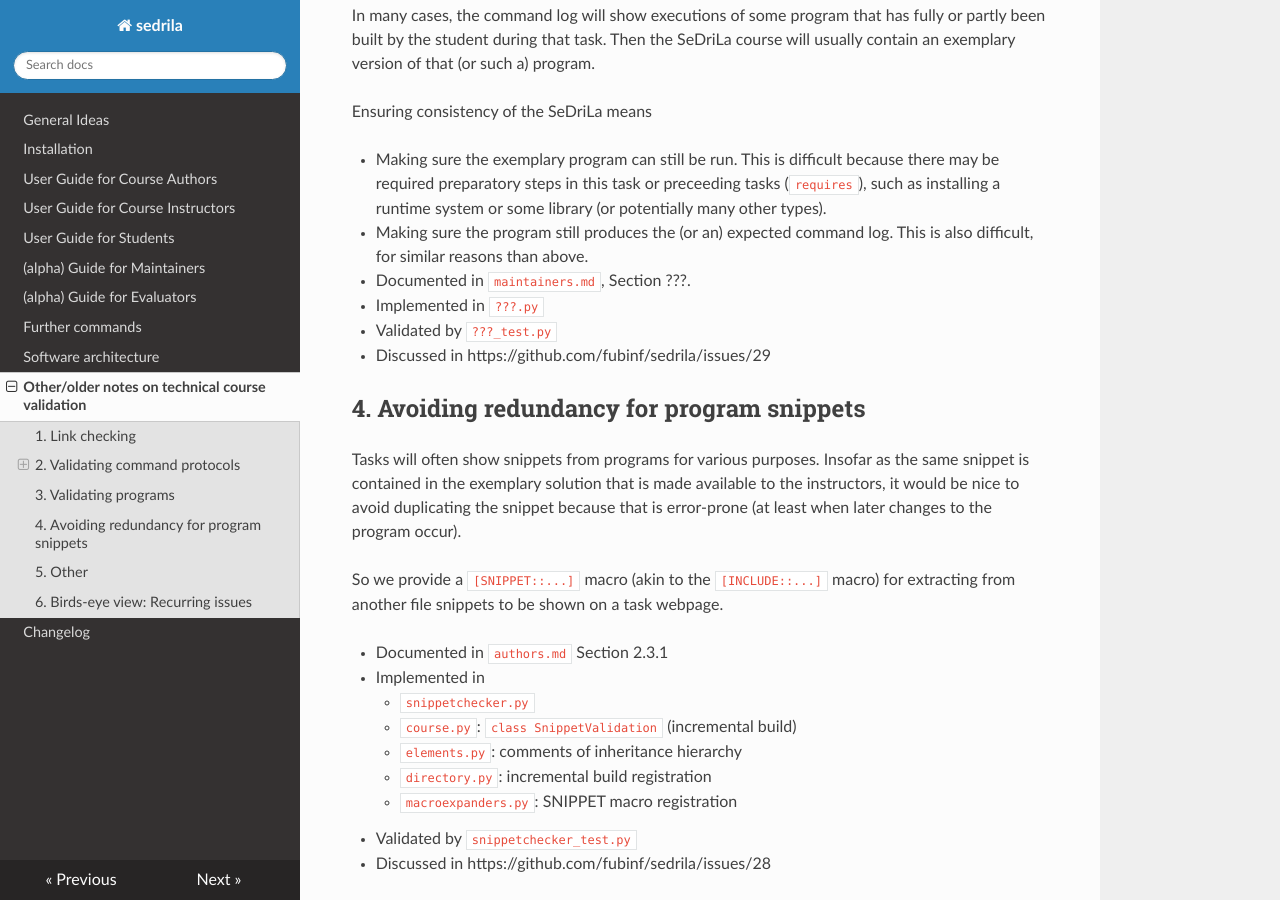
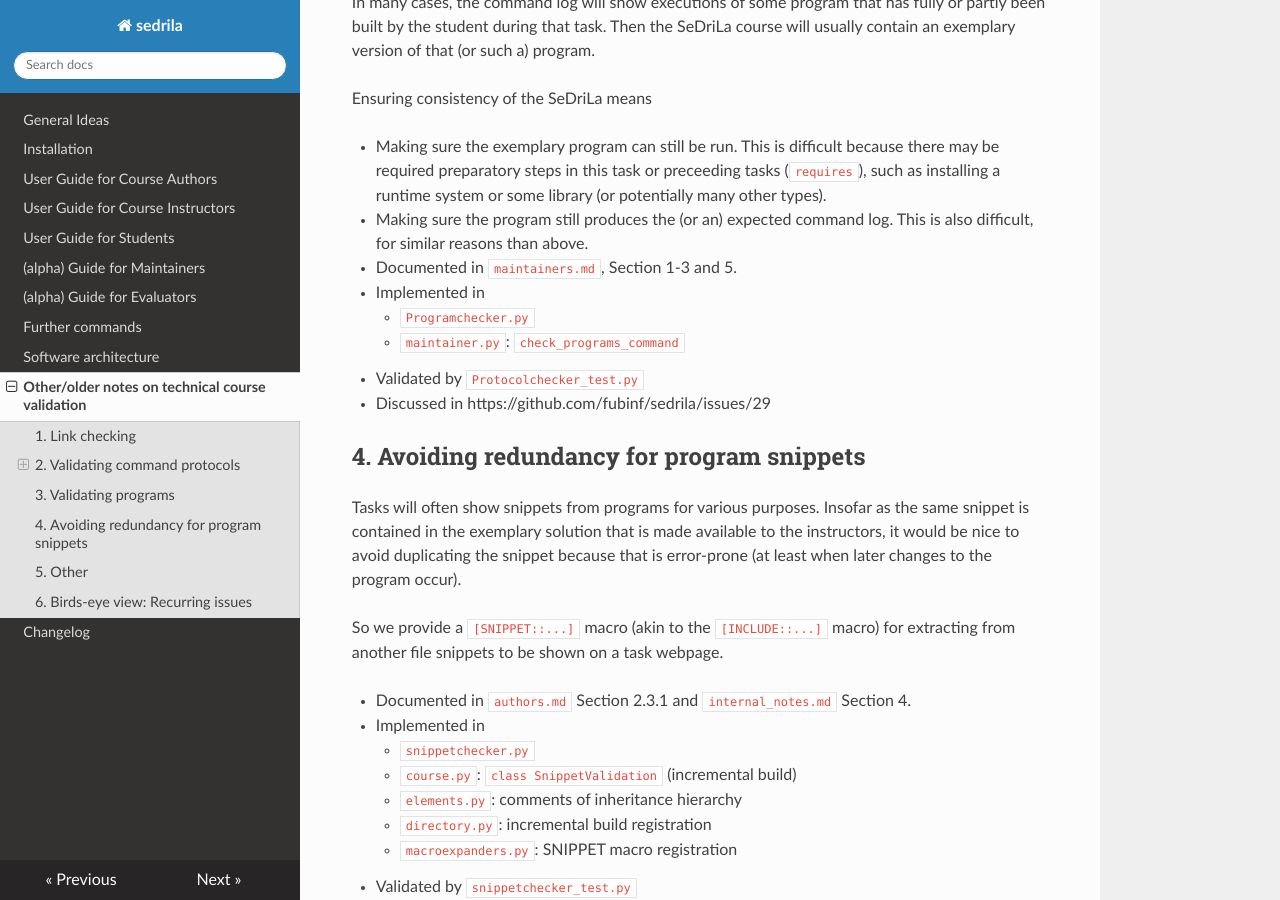
Before and after one commit to fubinf/sedrila, an MkDocs documentation site: the page built from docs/course_testing.md, in a window 1280 px wide and 900 px high, scrolled down 4199 px. Built offline with MkDocs 1.6.1, drawn with Linux system fonts in a browser that asks for light colours; nearby versions of some CDN libraries; some of the changed text lies outside the part shown.

Commit message:
course_testing.md: update and correct scope

```diff
--- a/docs/course_testing.md
+++ b/docs/course_testing.md
@@ -16,7 +16,7 @@
 
 Check whether hyperlinks to external resources (given in tasks) work as expected and report deviations.
 
-- Documented in `maintainers.md`, Section 2.
+- Documented in `maintainers.md`, Section 1-4.
 - Implemented in `linkchecker.py`
 - Validated by `linkchecker_test.py`
 - Discussed in https://github.com/fubinf/sedrila/issues/30
@@ -195,9 +195,11 @@
 - Making sure the program still produces the (or an) expected command log.
   This is also difficult, for similar reasons than above.
 
-- Documented in `maintainers.md`, Section ???.
-- Implemented in `???.py`
-- Validated by `???_test.py`
+- Documented in `maintainers.md`, Section 1-3 and 5.
+- Implemented in
+    - `Programchecker.py`
+    - `maintainer.py`: `check_programs_command`
+- Validated by `Protocolchecker_test.py`
 - Discussed in https://github.com/fubinf/sedrila/issues/29
 
 
@@ -211,7 +213,8 @@
 So we provide a `[SNIPPET::...]` macro (akin to the `[INCLUDE::...]` macro) for
 extracting from another file snippets to be shown on a task webpage.
 
-- Documented in `authors.md` Section 2.3.1
+- Documented in `authors.md` Section 2.3.1 and
+  `internal_notes.md` Section 4.
 - Implemented in
     - `snippetchecker.py`
     - `course.py`: `class SnippetValidation` (incremental build)
```
Also changed, not shown: other parts of docs/course_testing.md (+1 -1 lines).
